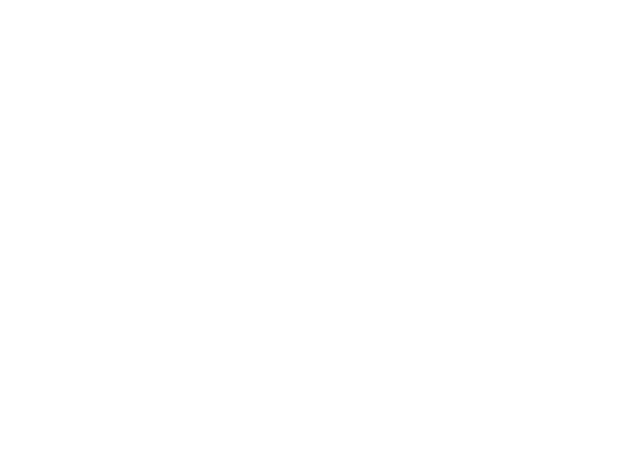
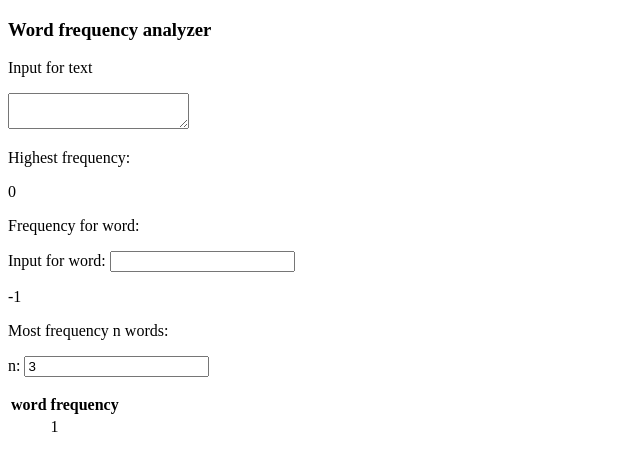
Before and after one commit to Hugomka/countingwords, an Angular app: page / in a window 1280 px wide. Shown: the top 470 px of the page, without its empty margins (0-640 px from the left). Built offline with nearby package versions, Linux system fonts and the light colour scheme.

Commit message:
Word frequency analyzer functionality on the webpage

```diff
--- a/src/app/app-routing.module.ts
+++ b/src/app/app-routing.module.ts
@@ -1,8 +1,11 @@
 import { NgModule } from '@angular/core';
 import { Routes, RouterModule } from '@angular/router';
+import { WordFrequencyAnalyzerComponent } from './word-frequency-analyzer/word-frequency-analyzer.component';
 
 
-const routes: Routes = [];
+const routes: Routes = [
+  { path: '', component: WordFrequencyAnalyzerComponent }
+];
 
 @NgModule({
   imports: [RouterModule.forRoot(routes)],
--- a/src/app/app.module.ts
+++ b/src/app/app.module.ts
@@ -4,6 +4,7 @@ import { NgModule } from '@angular/core';
 import { AppRoutingModule } from './app-routing.module';
 import { AppComponent } from './app.component';
 import { WordFrequencyAnalyzerComponent } from './word-frequency-analyzer/word-frequency-analyzer.component';
+import {FormsModule} from '@angular/forms';
 
 @NgModule({
   declarations: [
@@ -12,7 +13,8 @@ import { WordFrequencyAnalyzerComponent } from './word-frequency-analyzer/word-f
   ],
   imports: [
     BrowserModule,
-    AppRoutingModule
+    AppRoutingModule,
+    FormsModule
   ],
   providers: [],
   bootstrap: [AppComponent]
--- a/src/app/word-frequency-analyzer/word-frequency-analyzer.component.html
+++ b/src/app/word-frequency-analyzer/word-frequency-analyzer.component.html
@@ -1 +1,27 @@
-<p>word-frequency-analyzer works!</p>
+<H3>Word frequency analyzer</H3>
+
+<label>
+  <p>Input for text</p>
+  <textarea [(ngModel)]="text"></textarea>
+</label>
+<label>
+  <p>Highest frequency:</p>
+  {{calculateHighestFrequency(text)}}
+</label>
+<label>
+  <p>Frequency for word:</p>
+  <p>Input for word: <input [(ngModel)]="word" type="text" /></p>
+  {{calculateFrequencyForWord(text, word)}}
+</label>
+<label>
+  <p>Most frequency n words:</p>
+  <p>n: <input [(ngModel)]="n" type="number" value="3"/> </p>
+</label>
+<table>
+  <tr>
+    <th>word</th><th>frequency</th>
+  </tr>
+  <tr *ngFor="let fw of calculateMostFrequentNWords(text, n)">
+    <td>{{fw.word}}</td><td>{{fw.frequency}}</td>
+  </tr>
+</table>
--- a/src/app/word-frequency-analyzer/word-frequency-analyzer.component.ts
+++ b/src/app/word-frequency-analyzer/word-frequency-analyzer.component.ts
@@ -8,6 +8,9 @@ import {WordFrequency} from '../interfaces/WordFrequency';
   styleUrls: ['./word-frequency-analyzer.component.scss']
 })
 export class WordFrequencyAnalyzerComponent implements WordFrequencyAnalyzer, OnInit {
+  text = '';
+  n = 3;
+  word = '';
 
   constructor() { }
 
```
